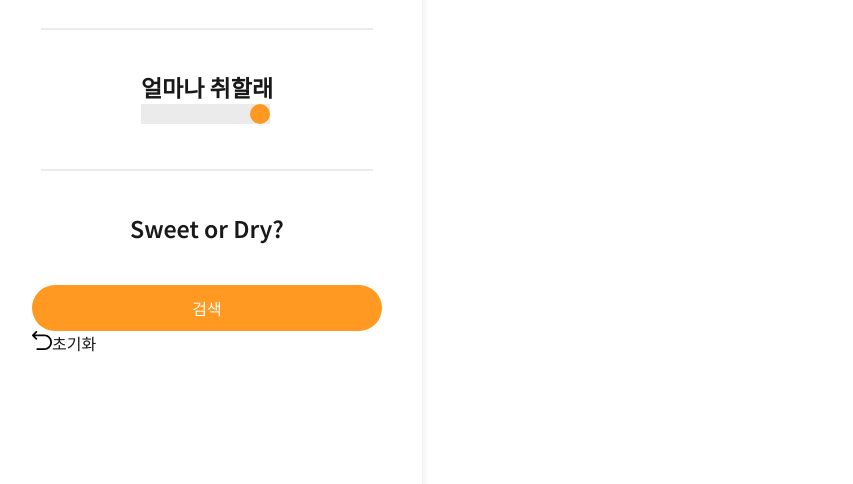
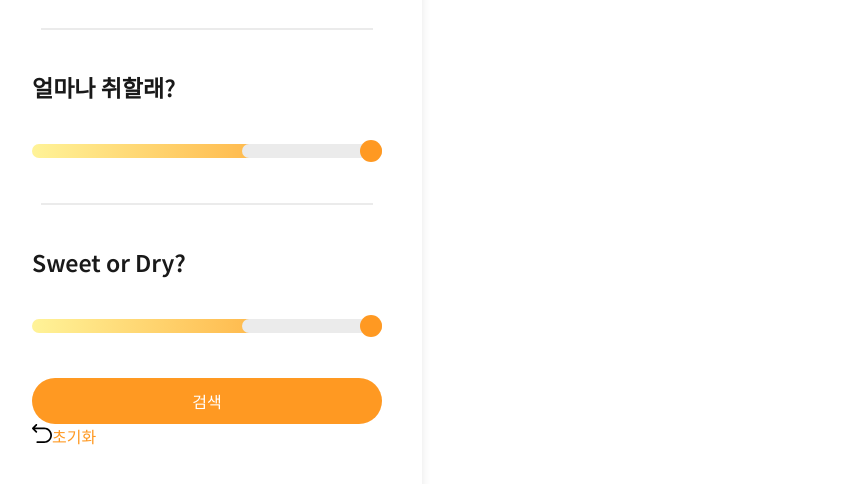
Before and after one commit to jakebaebaek/mojito_next_develope, a Next.js app: page / in a window 1280 px wide. Shown: the part 996-1480 px from the top of the page, without its empty margins (8-861 px from the left). Built offline with nearby package versions, Linux system fonts and the light colour scheme.

Commit message:
🎨 [styling] #4 필터 슬라이더 완성

```diff
--- a/src/components/main/filter/Filter.module.scss
+++ b/src/components/main/filter/Filter.module.scss
@@ -51,7 +51,27 @@
   margin: 4rem 0;
 }
 
+.booziness_wrap {
+  width: 100%;
+}
+.slider_wrap {
+  margin-top: 3.5rem;
+}
+.sweet_wrap {
+  width: 100%;
+}
+
 .btn_wrap {
   width: 100%;
   margin-top: 4rem;
+
+  .return_btn {
+    color: $main-color;
+
+    .return_svg {
+    }
+    .return_txt {
+      color: $main-color;
+    }
+  }
 }
--- a/src/components/main/filter/Filter.tsx
+++ b/src/components/main/filter/Filter.tsx
@@ -36,8 +36,8 @@ export default function Filter() {
       </div>
       <div className={`${style.line}`}></div>
       <div className={`${style.booziness_wrap}`}>
-        <h3>얼마나 취할래</h3>
-        <div>
+        <h3>얼마나 취할래?</h3>
+        <div className={`${style.slider_wrap}`}>
           <RangeSlider />
         </div>
       </div>
@@ -45,16 +45,17 @@ export default function Filter() {
       <div className={`${style.sweet_wrap}`}>
         <h3>Sweet or Dry?</h3>
         <div>
-          {/* 스위트 슬라이더 */}
-          <div></div>
+          <div className={`${style.slider_wrap}`}>
+            <RangeSlider />
+          </div>
         </div>
       </div>
 
       <div className={`${style.btn_wrap}`}>
         <Button text="검색" color="orange"></Button>
         <div className={`${style.return_btn}`}>
-          <ReturnArrow />
-          <span>초기화</span>
+          <ReturnArrow className={`${style.return_svg}`} />
+          <span className={`${style.return_txt}`}>초기화</span>
         </div>
       </div>
     </div>
--- a/src/components/main/slider/RangeSlider.module.scss
+++ b/src/components/main/slider/RangeSlider.module.scss
@@ -1,20 +1,48 @@
 @import "@/styles/theme";
 
 .slider {
+  position: relative;
   width: 100%;
   input {
     -webkit-appearance: none; /* 기본 브라우저 스타일 제거 */
     appearance: none;
-    background-color: $gray-100;
+    background: none;
+    width: 100%;
+    position: relative;
+
+    /* 트랙 스타일 */
+    &::-webkit-slider-runnable-track {
+      background: linear-gradient(90deg, #fff398, $main-color);
+      background-color: gray;
+      height: 1.4rem;
+      border-radius: 1rem;
+    }
+
+    /* 핸들 스타일 */
+    &::-webkit-slider-thumb {
+      -webkit-appearance: none;
+      appearance: none;
+      width: 2.2rem;
+      height: 2.2rem;
+      background-color: $main-color;
+      border-radius: 3rem;
+      cursor: grab;
+      box-shadow: none;
+      position: relative;
+      top: -0.4rem;
+      z-index: 2;
+    }
   }
 
-  input::-webkit-slider-thumb {
-    -webkit-appearance: none;
-    appearance: none;
-    width: 2rem;
-    height: 2rem;
-    background-color: $main-color;
-    border-radius: 3rem;
-    cursor: grab;
+  .rail {
+    position: absolute;
+    width: 100%;
+    height: 1.4rem;
+    border-radius: 1rem;
+    background-color: $gray-100;
+    right: 0;
+    top: 50%;
+    transform: translateY(-50%);
+    z-index: 1;
   }
 }
--- a/src/components/main/slider/RangeSlider.tsx
+++ b/src/components/main/slider/RangeSlider.tsx
@@ -4,21 +4,21 @@ import { useState } from "react";
 import style from "./RangeSlider.module.scss";
 
 export default function RangeSlider() {
-  const [value, setValue] = useState(8);
+  const [value, setValue] = useState(6);
 
   return (
     <div className={`${style.slider}`}>
+      <div
+        className={`${style.rail}`}
+        style={{ width: `${100 - (value / 10) * 100}%` }}
+      ></div>
       <input
         type="range"
         min="0"
         max="10"
         step="2"
-        // style={{
-        //   background: `linear-gradient(to right, #ffad6f ${value}%, #e5e5e5 ${value}%)`,
-        // }}
+        onChange={(e) => setValue(Number(e.target.value))}
       ></input>
-
-      {/* <div className="slider-value">Value: {value}</div> */}
     </div>
   );
 }
```
